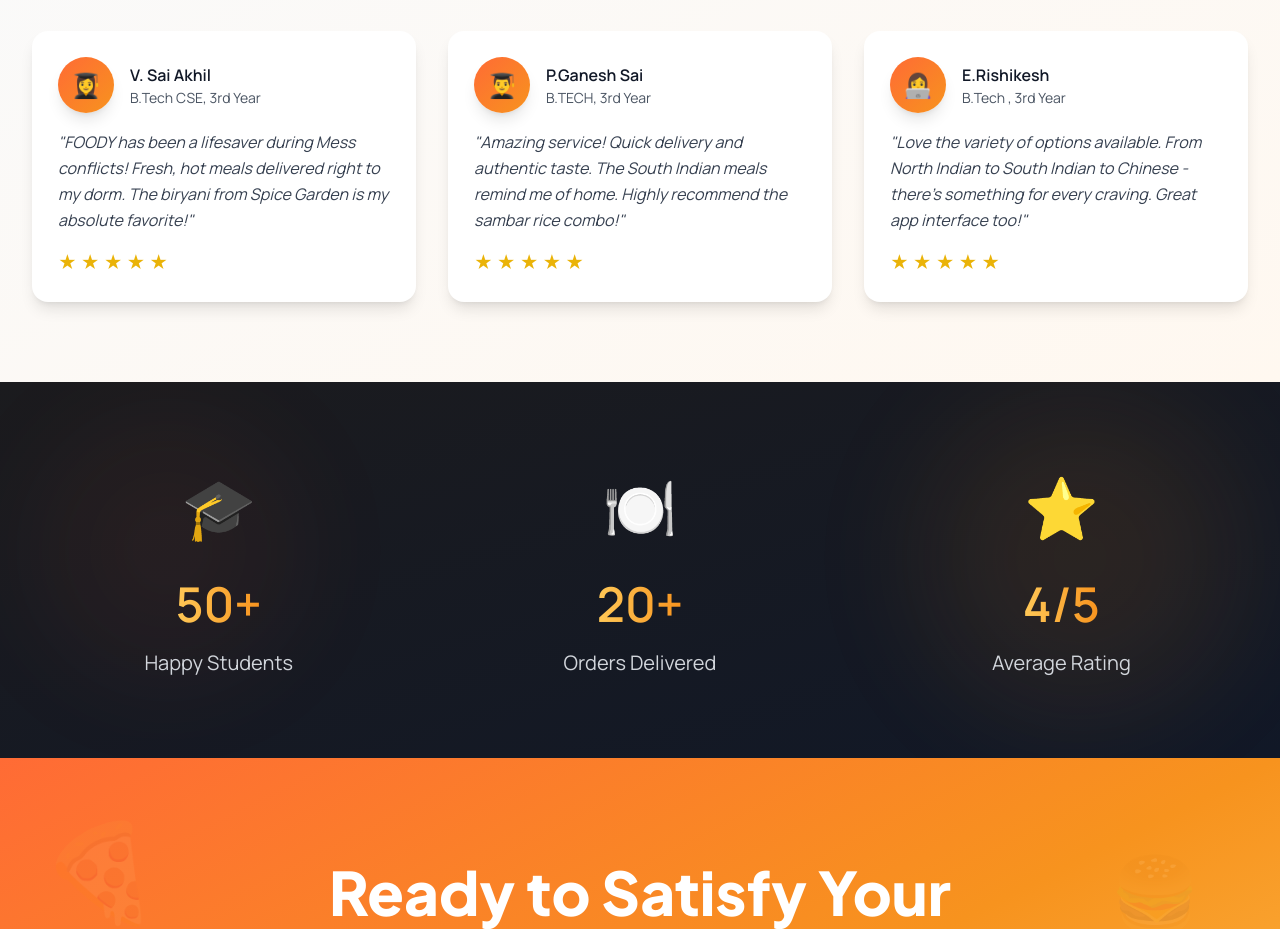
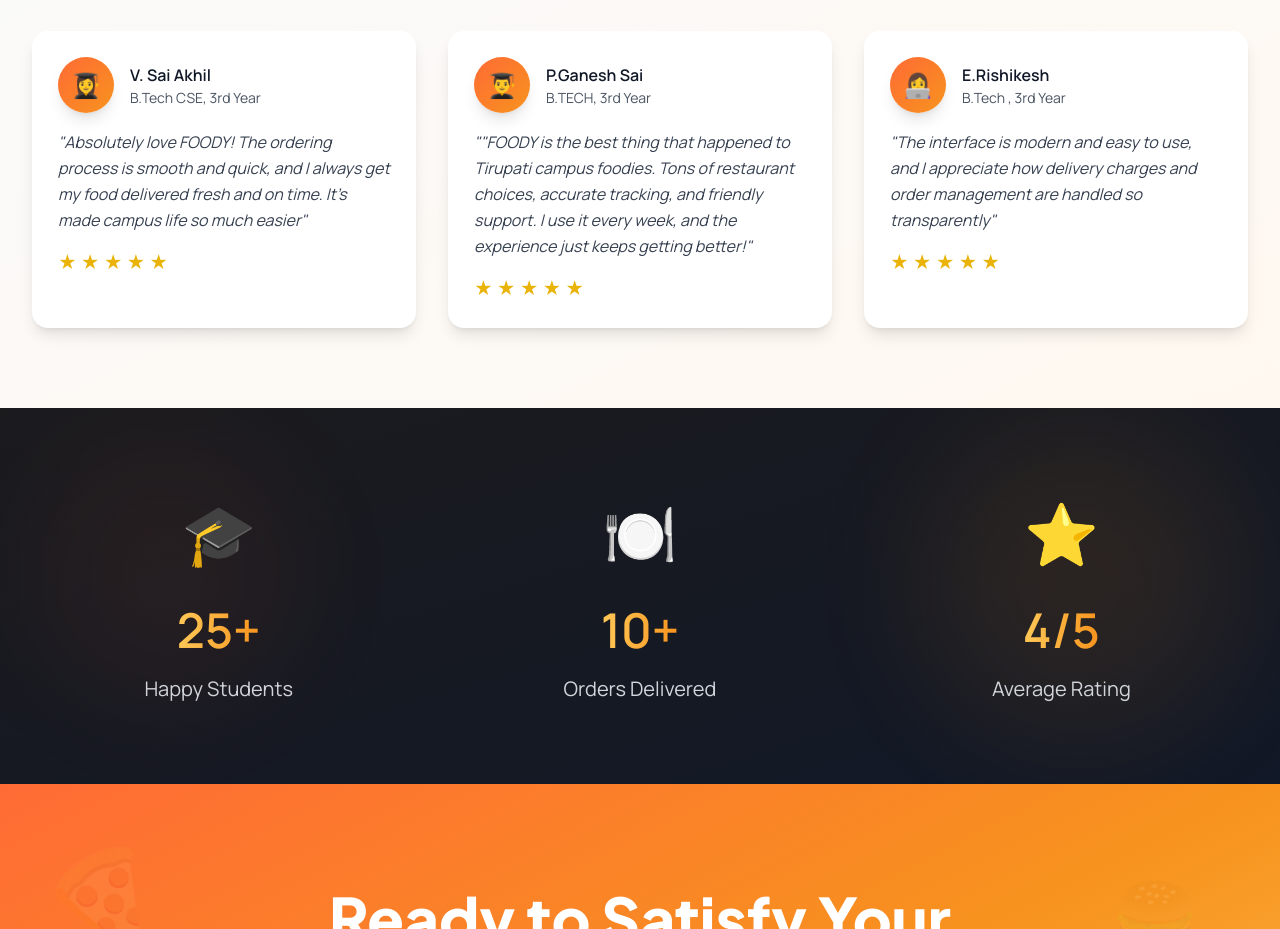
Before and after one commit to Rohan-R45/FODYYY_1, a React (Vite) app in the folder fodyyy-frontend/: page / in a window 1280 px wide. Shown: the part 3160-4089 px from the top of the page. Built offline with nearby package versions, Linux system fonts and the light colour scheme.

Commit message:
review change

```diff
--- a/fodyyy-frontend/src/pages/Home.jsx
+++ b/fodyyy-frontend/src/pages/Home.jsx
@@ -207,7 +207,7 @@ const Home = () => {
       name: 'V. Sai Akhil',
       role: 'B.Tech CSE, 3rd Year',
       avatar: '👩‍🎓',
-      text: 'FOODY has been a lifesaver during Mess conflicts! Fresh, hot meals delivered right to my dorm. The biryani from Spice Garden is my absolute favorite!',
+      text: 'Absolutely love FOODY! The ordering process is smooth and quick, and I always get my food delivered fresh and on time. It’s made campus life so much easier',
       rating: 5,
     },
     {
@@ -215,7 +215,7 @@ const Home = () => {
       name: 'P.Ganesh Sai',
       role: 'B.TECH, 3rd Year',
       avatar: '👨‍🎓',
-      text: 'Amazing service! Quick delivery and authentic taste. The South Indian meals remind me of home. Highly recommend the sambar rice combo!',
+      text: '"FOODY is the best thing that happened to Tirupati campus foodies. Tons of restaurant choices, accurate tracking, and friendly support. I use it every week, and the experience just keeps getting better!',
       rating: 5,
     },
     {
@@ -223,7 +223,7 @@ const Home = () => {
       name: 'E.Rishikesh',
       role: 'B.Tech , 3rd Year',
       avatar: '👩‍💻',
-      text: "Love the variety of options available. From North Indian to South Indian to Chinese - there's something for every craving. Great app interface too!",
+      text: "The interface is modern and easy to use, and I appreciate how delivery charges and order management are handled so transparently",
       rating: 5,
     },
   ];
@@ -575,7 +575,7 @@ const Home = () => {
             >
               <div className="text-6xl mb-4">🎓</div>
               <div className="text-5xl font-extrabold mb-2 bg-gradient-to-r from-foody-accent to-foody-secondary bg-clip-text text-transparent">
-                <AnimatedCounter end={50} suffix="+" />
+                <AnimatedCounter end={25} suffix="+" />
               </div>
               <div className="text-xl text-gray-300">Happy Students</div>
             </motion.div>
@@ -589,7 +589,7 @@ const Home = () => {
             >
               <div className="text-6xl mb-4">🍽️</div>
               <div className="text-5xl font-extrabold mb-2 bg-gradient-to-r from-foody-accent to-foody-secondary bg-clip-text text-transparent">
-                <AnimatedCounter end={20} suffix="+" />
+                <AnimatedCounter end={10} suffix="+" />
               </div>
               <div className="text-xl text-gray-300">Orders Delivered</div>
             </motion.div>
--- a/fodyyy-frontend/src/pages/Orders.jsx
+++ b/fodyyy-frontend/src/pages/Orders.jsx
@@ -227,7 +227,7 @@ const OrderCard = ({ order, isExpanded, onToggleExpand, onReorder, getStatusBadg
           </div>
           <div className="flex items-center gap-2">
             {order.status === 'delivered' && (
-              <button onClick={onReorder} className="text-sm text-rose-600 hover:text-rose-700 font-medium">Reorder</button>
+              <button onClick={onReorder} className="text-sm text-white hover:text-white font-medium">Reorder</button>
             )}
             <button onClick={onToggleExpand} className="p-2 hover:bg-gray-100 rounded-full">
               <svg className={`w-4 h-4 text-gray-500 transition-transform ${isExpanded ? 'rotate-180' : ''}`} fill="none" stroke="currentColor" viewBox="0 0 24 24">
```
